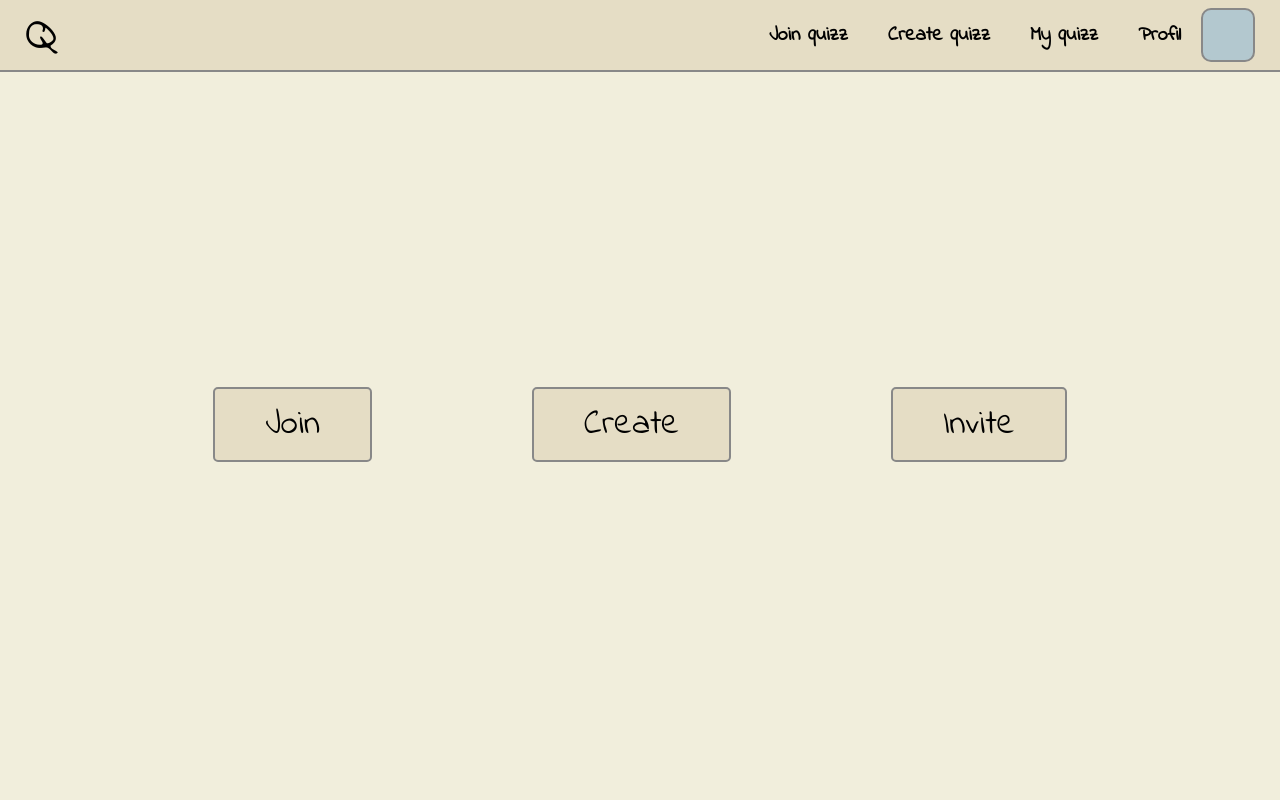
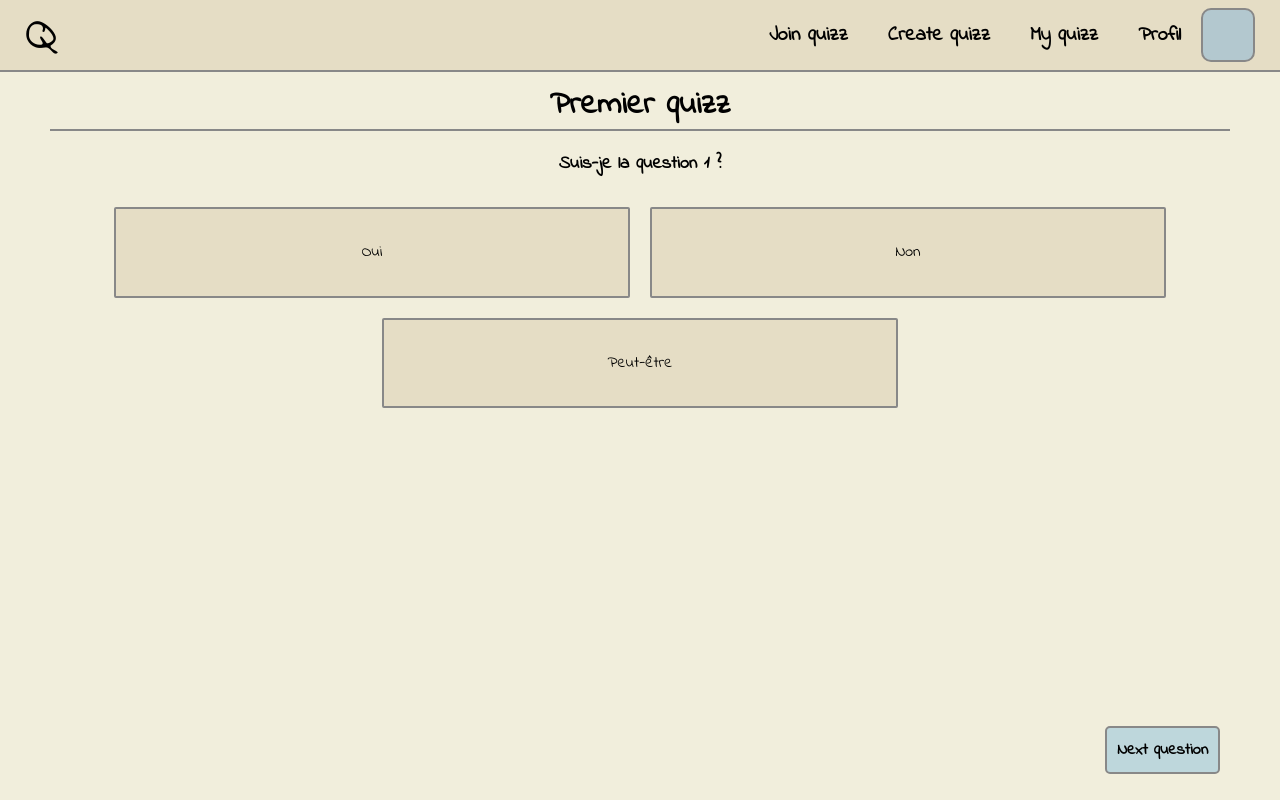
Before and after one commit to Herbin-Clement/projet-web-s8, a React (Create React App) app in the folder front/: page /quizz in a window 1280 px wide. Built offline with nearby package versions, Linux system fonts and the light colour scheme; a web font is replaced by a local one.

Commit message:
update quizz

```diff
--- a/front/src/App.tsx
+++ b/front/src/App.tsx
@@ -10,6 +10,7 @@ import Register from './Component/register/Register';
 import Login from './Component/login/Login';
 import Home from './Component/home/Home';
 import Create from './Component/create/Create';
+import Quizz from './Component/quizz/Quizz';
 import Invite from './Component/invite/Invite';
 import Join from './Component/join/Join';
 import Profil from './Component/profil/Profil';
@@ -26,6 +27,7 @@ function App() {
           <Route path="/home" element={<Home />} />
           <Route path="/join" element={<Join />} />
           <Route path="/create" element={<Create />} />
+          <Route path="/quizz" element={<Quizz />} />
           <Route path="/invite" element={<Invite />} />
           <Route path="/profil" element={<Profil />} />
           <Route path="*" element={<Home />} />
--- /dev/null
+++ b/front/src/Component/quizz/Answer.tsx
@@ -0,0 +1,29 @@
+import { useState } from 'react';
+
+import './quizz.css';
+
+interface AnswerProps {
+    answer: {
+        name: string;
+        id: number;
+        ok: boolean;
+    }
+}
+
+const Answer = ({ answer }: AnswerProps) => {
+
+    const [isCheck, setIsCheck] = useState<boolean>(false);
+
+    const update = () => {
+        setIsCheck(prev => !prev);
+        console.log(isCheck);
+    }
+
+    return (
+        <div className={isCheck ? "quizz-check" : "quizz-notcheck"} onClick={() => update()}>
+            {answer.name}
+        </div>
+    )
+}
+
+export default Answer;
--- a/front/src/Component/quizz/Quizz.tsx
+++ b/front/src/Component/quizz/Quizz.tsx
@@ -1,13 +1,90 @@
 import './quizz.css';
 
 import Header from '../header/Header';
+import Answer from './Answer';
+
+const quizz = {
+    "name": "Premier quizz",
+    "questions": [
+        {
+            "name": "Suis-je la question 1 ?",
+            "id": 10,
+            "answers": [
+                {
+                    "name": "Oui",
+                    "id": 50,
+                    "ok": true,
+                },
+                {
+                    "name": "Non",
+                    "id": 51,
+                    "ok": false,
+                },
+                {
+                    "name": "Peut-être",
+                    "id": 49,
+                    "ok": false,
+                }
+            ]
+        },
+        {
+            "name": "Suis-je la question 2 ?",
+            "id": 10,
+            "answers": [
+                {
+                    "name": "Non",
+                    "id": 52,
+                    "ok": false,
+                },
+                {
+                    "name": "Oui",
+                    "id": 53,
+                    "ok": true,
+                }
+            ]
+        },
+        {
+            "name": "Suis-je la question 4 ?",
+            "id": 10,
+            "answers": [
+                {
+                    "name": "Non",
+                    "id": 52,
+                    "ok": true,
+                },
+                {
+                    "name": "Oui",
+                    "id": 53,
+                    "ok": false,
+                }
+            ]
+        }
+    ]
+}
 
 const Quizz = () => {
     return (
         <div className="home">
             <Header />
             <div className="quizz-content">
-
+                <div className="quizz-question">
+                    <div className="quizz-title">
+                        {quizz.name}
+                    </div>
+                    <div className="quizz-question-name">
+                        {quizz.questions[0].name}
+                    </div>
+                    <div className="quizz-question-answers">
+                        {
+                            quizz.questions[0].answers.map(answer =>
+                                <Answer key={answer.id} answer={answer} />
+                            )
+                        }
+                    </div>
+                </div>
+                <div className="quizz-next">
+                    <button className="quizz-button-add-question">Next question</button>
+                </div>
             </div>
         </div>
     )
--- a/front/src/Component/quizz/quizz.css
+++ b/front/src/Component/quizz/quizz.css
@@ -1,6 +1,73 @@
-.join-content {
+.quizz-content {
     box-sizing: border-box;
     display: flex;
+    flex-direction: column;
+    justify-content: space-between;
     width: 100%;
     height: 91vh;
 }
+
+.quizz-next {
+    box-sizing: border-box;
+    display: flex;
+    justify-content: flex-end;
+    align-items: center;
+    width: 100%;
+    height: 100px;
+    padding: 0 50px;
+}
+
+.quizz-title {
+    display: flex;
+    justify-content: center;
+    margin: 10px 50px 20px 50px;
+    border-bottom: 2px solid #888888;
+    font-size: xx-large;
+    font-weight: 600;
+}
+
+.quizz-question-name {
+    display: flex;
+    justify-content: center;
+    margin: 10px 0 20px 0;
+    font-size: large;
+    font-weight: 600;
+}
+
+.quizz-question-answers {
+    display: flex;
+    justify-content: center;
+    height: 100%;
+    flex-wrap: wrap;
+}
+
+.quizz-question-answers>div {
+    display: flex;
+    align-items: center;
+    justify-content: center;
+    border-radius: 2px;
+    width: 40%;
+    min-height: 25%;
+    margin: 10px;
+    border: 2px solid #888888;
+    cursor: pointer;
+    -webkit-user-select: none;
+    -ms-user-select: none;
+    user-select: none;
+}
+
+.quizz-check:hover {
+    background-color: #D2D180;
+}
+
+.quizz-check {
+    background-color: #E5E483;
+}
+
+.quizz-notcheck {
+    background-color: #E5DDC5;
+}
+
+.quizz-notcheck:hover {
+    background-color: #F1EEDC;
+}
```
